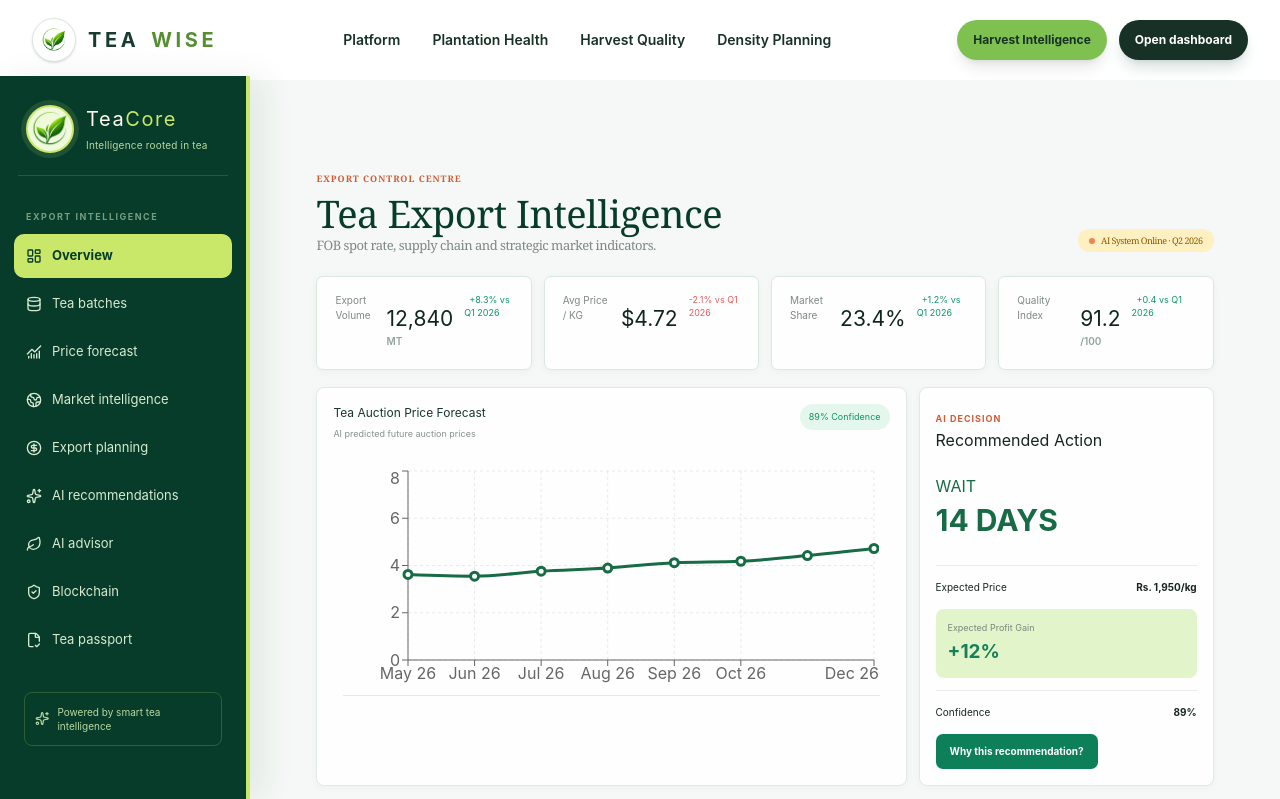
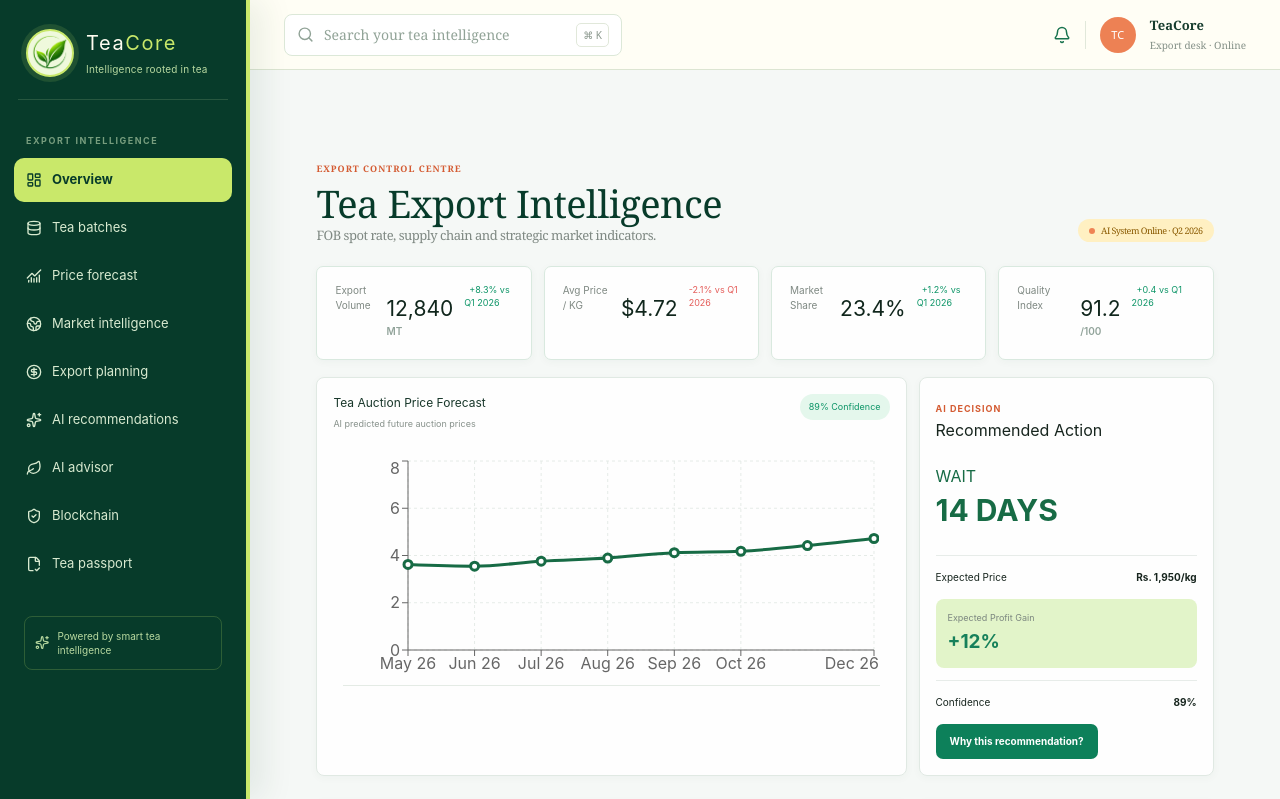
Before and after one commit to lahirupiyumal/Tea_Prototype, a React (Vite) app in the folder frontend/: page /component4 in a window 1280 px wide. Shown: the top 799 px of the page. Built offline with nearby package versions, Linux system fonts and the light colour scheme.

Commit message:
feat: update Component4 layout with a new dashboard header and search functionality; adjust sidebar position

```diff
--- a/frontend/src/App.jsx
+++ b/frontend/src/App.jsx
@@ -39,7 +39,7 @@ function App() {
     <Route path="/quality-intelligence/*" element={<AppLayout><Component3 /></AppLayout>} />
     <Route path="/origin-intelligence/*" element={<AppLayout><Component3 /></AppLayout>} />
     <Route path="/tea-provenance/*" element={<AppLayout><Component3 /></AppLayout>} />
-    <Route path="/component4/*" element={<AppLayout><Component4 /></AppLayout>} />
+    <Route path="/component4/*" element={<AppLayout showHeader={false}><Component4 /></AppLayout>} />
     <Route path="*" element={<Navigate to="/" replace />} />
   </Routes></BrowserRouter>
 }
--- a/frontend/src/components/component4/component4.css
+++ b/frontend/src/components/component4/component4.css
@@ -24,7 +24,7 @@
   background: #073b2a;
   border-right: 4px solid #c9e86a;
   position: fixed;
-  top: 76px;
+  top: 0;
   bottom: 0;
   left: 0;
   padding: 24px 14px;
@@ -128,6 +128,10 @@
   width: calc(100% - 250px);
   margin-left: 250px;
 }
+.dashboard-topbar { height: 70px; background: #fffef5; border-bottom: 1px solid #dce5d2; display: flex; align-items: center; justify-content: space-between; padding: 0 34px; }
+.dashboard-search { width: 338px; height: 42px; display: flex; align-items: center; gap: 10px; padding: 0 12px; color: #91a397; background: #fff; border: 1px solid #dce8d8; border-radius: 8px; font: 14px Georgia, serif; box-sizing: border-box; }
+.dashboard-search kbd { margin-left: auto; padding: 4px 6px; color: #89968c; border: 1px solid #e1e8da; border-radius: 5px; font: 10px system-ui; }
+.dashboard-user { display: flex; align-items: center; gap: 14px; color: #18734e; }.dashboard-user > i { height: 28px; border-left: 1px solid #e1e8da; }.user-avatar { display: grid; place-items: center; width: 36px; height: 36px; border-radius: 50%; background: #ed8154; color: white; font: 11px system-ui; }.dashboard-user strong, .dashboard-user small { display: block; color: #173d2e; font-family: Georgia, serif; }.dashboard-user strong { font-size: 13px; }.dashboard-user small { margin-top: 3px; color: #849087; font-size: 10px; }
 
 .component4-page {
   padding: 12px 0 30px;
@@ -572,6 +576,7 @@
   background: #073b2a;
   color: #fffdf1;
 }
+.component4-shell > footer { margin-left: 250px; padding-top: 30px; padding-bottom: 24px; }
 
 .component4-shell > footer a,
 .component4-shell > footer strong {
@@ -584,6 +589,7 @@
 }
 
 @media (max-width: 760px) {
+  .dashboard-topbar { height: auto; min-height: 70px; padding: 12px 14px; gap: 12px; flex-wrap: wrap; }.dashboard-search { width: 100%; }.dashboard-user { margin-left: auto; }
   .component4-layout {
     display: block;
   }
--- a/frontend/src/components/component4/index.jsx
+++ b/frontend/src/components/component4/index.jsx
@@ -1,5 +1,5 @@
 import { NavLink, Route, Routes } from "react-router-dom";
-import { ChartNoAxesCombined, CircleDollarSign, Database, FileCheck2, Globe2, Leaf, LayoutDashboard, ShieldCheck, Sparkles } from "lucide-react";
+import { Bell, ChartNoAxesCombined, CircleDollarSign, Database, FileCheck2, Globe2, Leaf, LayoutDashboard, Search, ShieldCheck, Sparkles } from "lucide-react";
 
 import Dashboard from "./Dashboard";
 import TeaBatches from "./TeaBatches";
@@ -35,6 +35,7 @@ function Component4() {
           <div className="sidebar-note"><Sparkles size={15} /><span>Powered by smart tea intelligence</span></div>
         </aside>
         <main className="component4-main">
+          <header className="dashboard-topbar"><div className="dashboard-search"><Search size={17} /><span>Search your tea intelligence</span><kbd>⌘ K</kbd></div><div className="dashboard-user"><Bell size={18} /><i></i><span className="user-avatar">TC</span><div><strong>TeaCore</strong><small>Export desk · Online</small></div></div></header>
           <div className="component4-content"><div className="component4-page">
             <Routes>
               <Route index element={<Dashboard />} />
```
